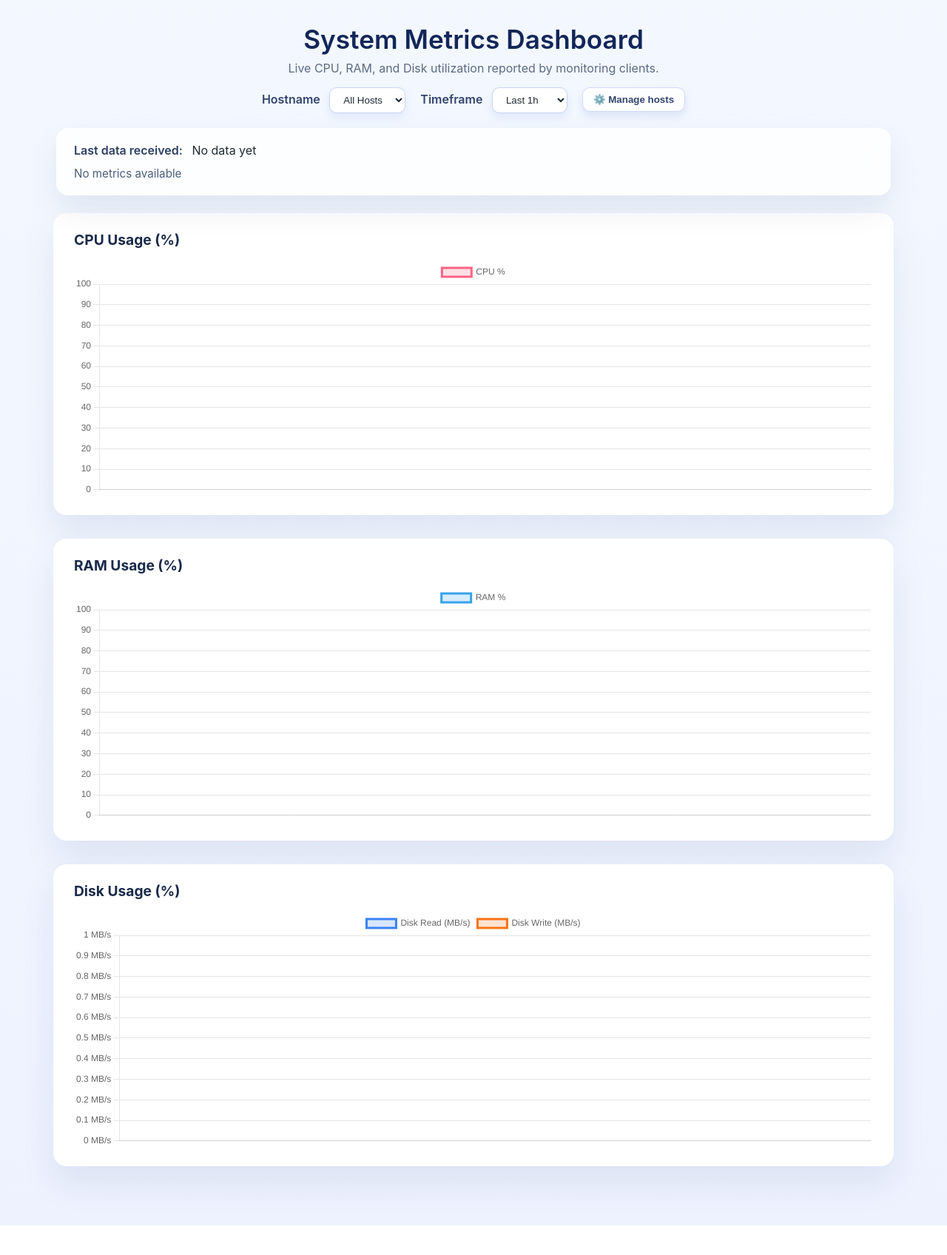
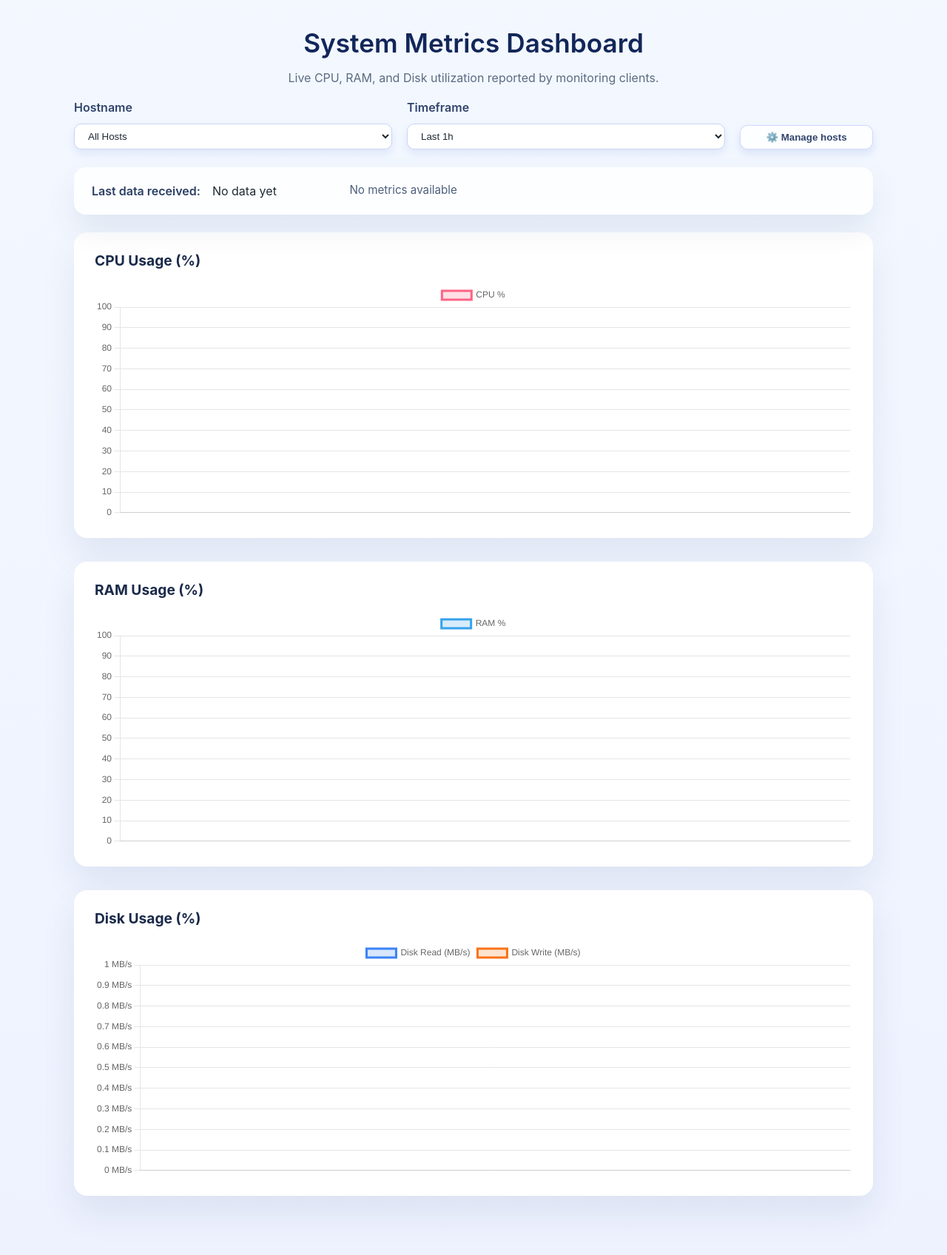
Before and after one commit to chandanankush/statix, a Flask app: page /dashboard in a window 1280 px wide. Shown: the whole page at 74% size. Before the commit the page ends 1656 px from the top, so only its background shows below. Run offline with Flask 3, Linux system fonts and the light colour scheme; data that the repository does not hold is empty.

Commit message:
fixed dashboard alignment

```diff
--- a/docker-compose.yml
+++ b/docker-compose.yml
@@ -12,7 +12,7 @@ services:
     volumes:
       - server_data:/app/data
     ports:
-      - "${MONITOR_PORT:-5000}:5000"
+      - "${MONITOR_PORT:-5050}:5000"
 
 volumes:
   server_data:
--- a/server/templates/dashboard.html
+++ b/server/templates/dashboard.html
@@ -7,12 +7,18 @@
     <title>System Metrics Dashboard</title>
     <script src="https://cdn.jsdelivr.net/npm/chart.js"></script>
     <style>
+        *, *::before, *::after {
+            box-sizing: border-box;
+        }
+
         body {
             font-family: 'Inter', 'Segoe UI', Roboto, Arial, sans-serif;
             margin: 0;
             padding: 0 20px 48px;
             background: linear-gradient(180deg, #f3f8ff 0%, #eef2ff 100%);
             color: #1f2933;
+            line-height: 1.5;
+            overflow-x: hidden;
         }
 
         header {
@@ -35,9 +41,32 @@
 
         .filters {
             display: flex;
+            flex-wrap: wrap;
             justify-content: center;
-            gap: 20px;
-            margin-bottom: 20px;
+            align-items: flex-start;
+            gap: 12px 20px;
+            margin: 0 auto 24px;
+            max-width: 1080px;
+            width: 100%;
+        }
+
+        .filter-control {
+            display: flex;
+            flex: 1 1 240px;
+            flex-direction: column;
+            gap: 6px;
+            min-width: 200px;
+        }
+
+        .filter-actions {
+            display: flex;
+            align-items: flex-end;
+            justify-content: center;
+            align-self: stretch;
+        }
+
+        .filter-actions .ghost-button {
+            min-width: 180px;
         }
 
         .status {
@@ -48,6 +77,17 @@
             padding: 20px 24px;
             border-radius: 16px;
             box-shadow: 0 20px 40px rgba(15, 35, 95, 0.08);
+            display: flex;
+            flex-direction: column;
+            flex-wrap: wrap;
+            gap: 16px;
+        }
+
+        .status > div {
+            display: flex;
+            flex-wrap: wrap;
+            align-items: center;
+            gap: 8px;
         }
 
         .status-label {
@@ -59,9 +99,10 @@
         .status-hostlist {
             list-style: none;
             padding: 0;
-            margin: 12px 0 0;
+            margin: 0;
             display: grid;
-            gap: 6px;
+            gap: 6px 16px;
+            grid-template-columns: repeat(auto-fit, minmax(220px, 1fr));
             color: #4c5f7c;
             font-size: 0.95rem;
         }
@@ -73,6 +114,7 @@
             padding: 24px 28px;
             border-radius: 18px;
             box-shadow: 0 24px 48px rgba(12, 40, 90, 0.08);
+            width: 100%;
         }
 
         .chart-container h2 {
@@ -83,7 +125,8 @@
 
         label {
             font-weight: 600;
-            margin-right: 8px;
+            margin: 0 0 4px;
+            display: block;
             color: #31446c;
         }
 
@@ -94,6 +137,7 @@
             background: #ffffff;
             color: #1f2933;
             box-shadow: 0 6px 12px rgba(80, 112, 196, 0.12);
+            width: 100%;
         }
 
         select:focus {
@@ -125,6 +169,8 @@
         }
 
         canvas {
+            width: 100%;
+            display: block;
             max-height: 320px;
         }
 
@@ -355,6 +401,77 @@
         .btn-danger:hover {
             opacity: 0.9;
         }
+
+        @media (min-width: 769px) {
+            .filters {
+                justify-content: space-between;
+                align-items: flex-end;
+            }
+
+            .filter-actions {
+                align-self: flex-end;
+            }
+
+            .status {
+                flex-direction: row;
+                align-items: flex-start;
+                gap: 24px;
+            }
+
+            .status-hostlist {
+                justify-items: end;
+            }
+        }
+
+        @media (max-width: 900px) {
+            header h1 {
+                font-size: 1.8rem;
+            }
+
+            .chart-container {
+                padding: 20px;
+            }
+        }
+
+        @media (max-width: 768px) {
+            body {
+                padding: 0 16px 40px;
+            }
+
+            .filters {
+                flex-direction: column;
+                align-items: stretch;
+            }
+
+            .filter-control,
+            .filter-actions {
+                width: 100%;
+                min-width: unset;
+            }
+
+            .ghost-button {
+                width: 100%;
+                text-align: center;
+            }
+
+            .status {
+                padding: 18px 20px;
+            }
+
+            .chart-container {
+                padding: 18px 20px;
+            }
+        }
+
+        @media (max-width: 520px) {
+            header p {
+                font-size: 0.95rem;
+            }
+
+            canvas {
+                max-height: 260px;
+            }
+        }
     </style>
 </head>
 <body>
@@ -364,7 +481,7 @@
     </header>
 
     <section class="filters">
-        <div>
+        <div class="filter-control">
             <label for="hostnameFilter">Hostname</label>
             <select id="hostnameFilter">
                 <option value="">All Hosts</option>
@@ -373,7 +490,7 @@
                 {% endfor %}
             </select>
         </div>
-        <div>
+        <div class="filter-control">
             <label for="timeframeFilter">Timeframe</label>
             <select id="timeframeFilter">
                 <option value="">All Data</option>
@@ -384,7 +501,7 @@
                 {% endfor %}
             </select>
         </div>
-        <div>
+        <div class="filter-actions">
             <button id="manageHostsButton" class="ghost-button" type="button" title="Manage hosts">
                 ⚙️ Manage hosts
             </button>
```
